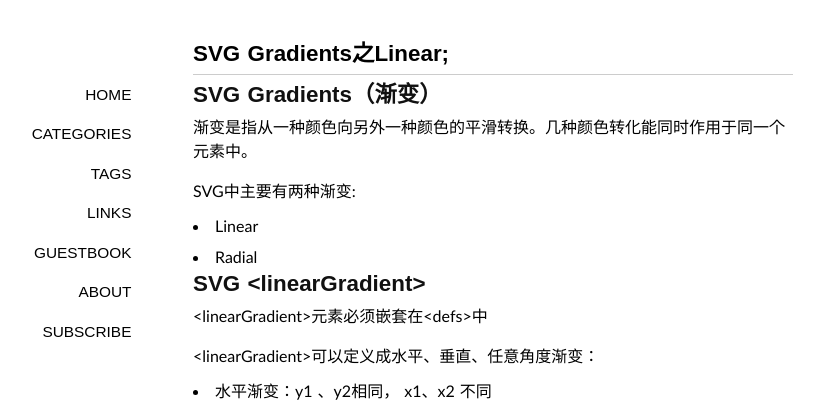
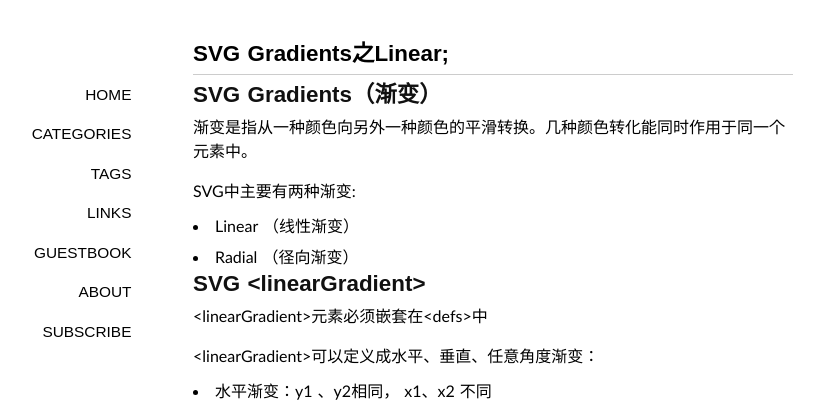
Before and after one commit to zhangwei5095/zhangwei5095.github.io, a Jekyll site: the page built from _posts/2014-05-04-svg-gradients-linear.md, in a window 1280 px wide. Shown: the top 408 px of the page, without its empty margins (147-971 px from the left). Built offline with Jekyll 4.4.1, drawn with Linux system fonts in a browser that asks for light colours; some web fonts are replaced; Markdown is read by kramdown in place of the engine named in the settings; comment, search, counter and statistics services are not loaded.

Commit message:
Update 2014-05-04-svg-gradients-linear.md

```diff
--- a/_posts/2014-05-04-svg-gradients-linear.md
+++ b/_posts/2014-05-04-svg-gradients-linear.md
@@ -12,8 +12,8 @@ tags: [Svg,Gradient]
 
 SVG中主要有两种渐变:
 
-* Linear
-* Radial
+* Linear （线性渐变）
+* Radial （径向渐变）
 
 ##SVG &lt;linearGradient&gt;
 &lt;linearGradient&gt;元素必须嵌套在&lt;defs&gt;中
```
